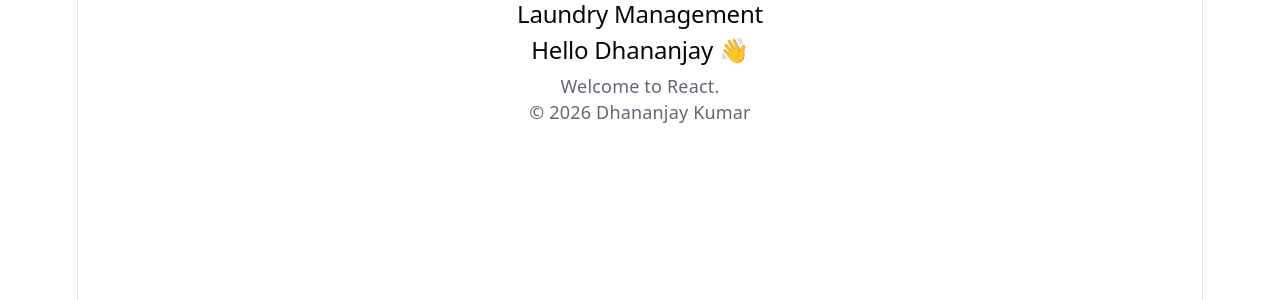
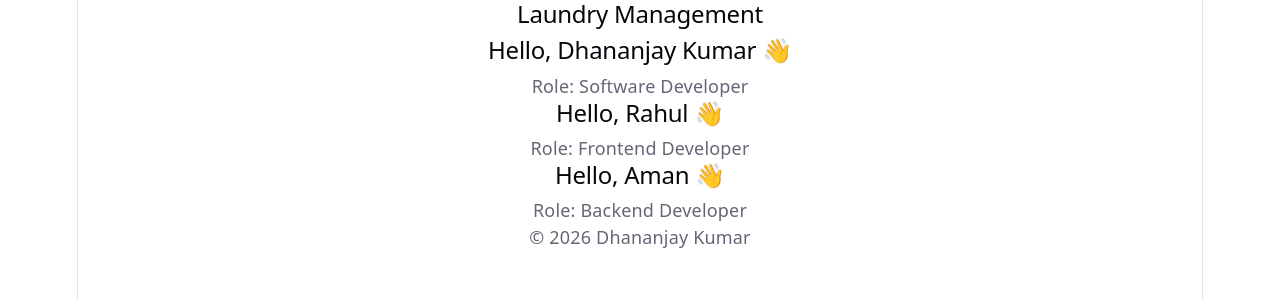
Before and after one commit to Er-Dhananjaykumar/Laundry-react, a React (Vite) app: page / in a window 1280 px wide. Shown: the top 300 px of the page. Built offline with nearby package versions, Linux system fonts and the light colour scheme.

Commit message:
Add reusable Greeting component with props

```diff
--- a/src/App.jsx
+++ b/src/App.jsx
@@ -4,11 +4,26 @@ import Footer from "./components/Footer";
 
 function App() {
   return (
-    <div>
+    <>
       <Navbar />
-      <Greeting />
+
+      <Greeting
+        name="Dhananjay Kumar"
+        role="Software Developer"
+      />
+
+      <Greeting
+        name="Rahul"
+        role="Frontend Developer"
+      />
+
+      <Greeting
+        name="Aman"
+        role="Backend Developer"
+      />
+
       <Footer />
-    </div>
+    </>
   );
 }
 
--- a/src/components/Greeting.jsx
+++ b/src/components/Greeting.jsx
@@ -1,8 +1,8 @@
-function Greeting() {
+function Greeting({ name, role }) {
   return (
     <div>
-      <h2>Hello Dhananjay 👋</h2>
-      <p>Welcome to React.</p>
+      <h2>Hello, {name} 👋</h2>
+      <p>Role: {role}</p>
     </div>
   );
 }
```
